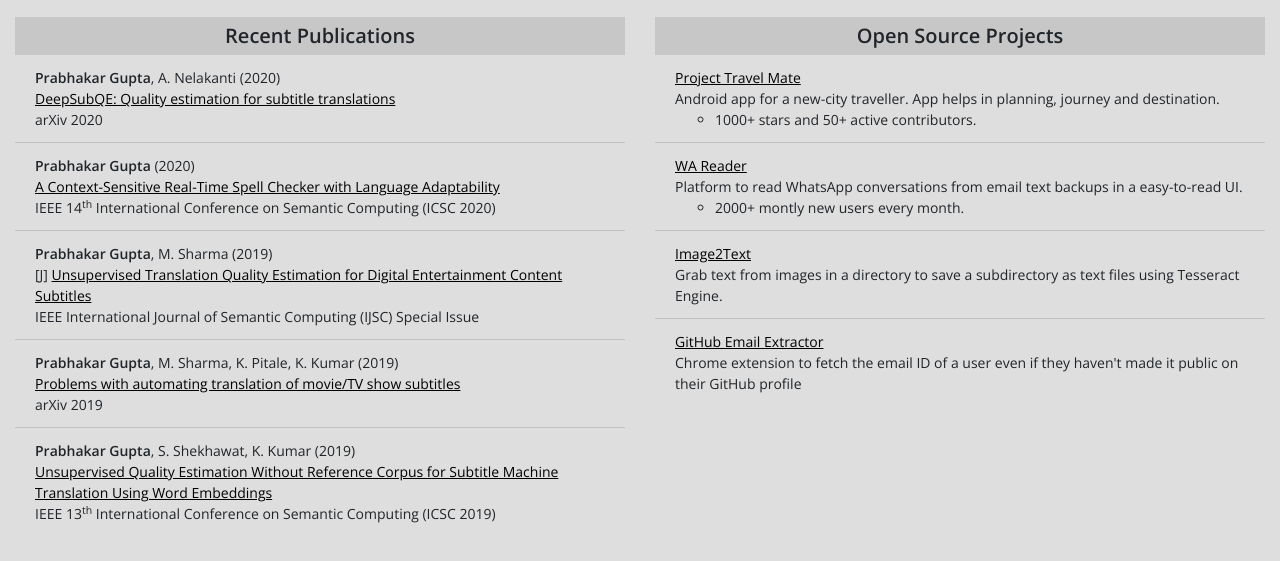
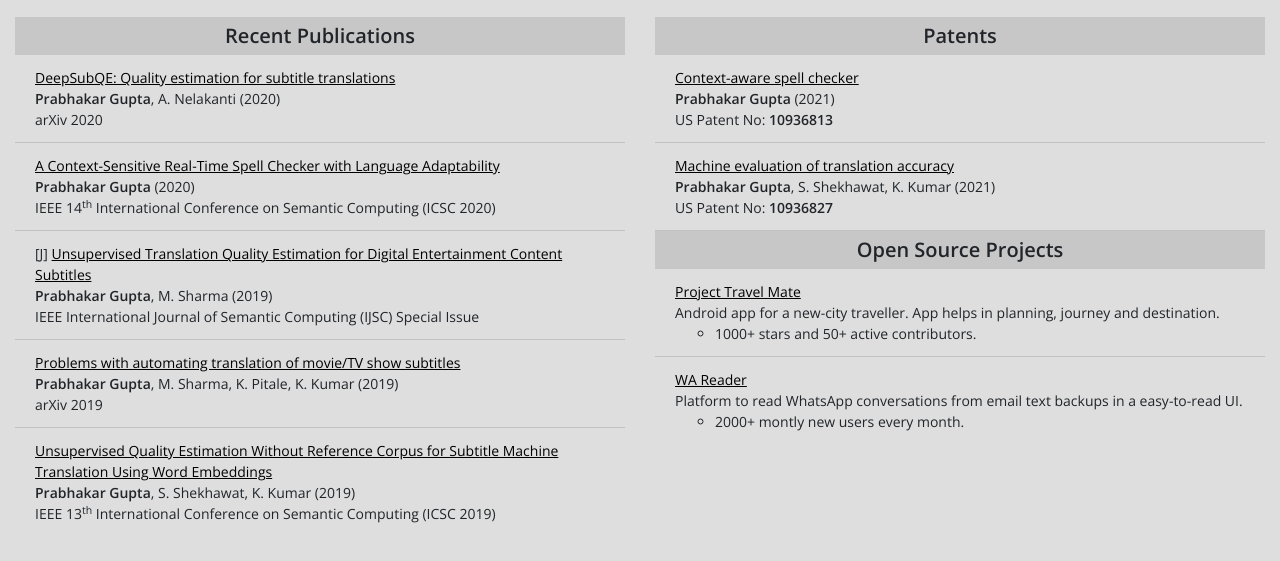
Before and after one commit to prabhakar267/prabhakar267.github.io, a plain HTML site: page index.html in a window 1280 px wide. Shown: the part 199-760 px from the top of the page. Drawn offline with nearby package versions, Linux system fonts and the light colour scheme.

Commit message:
Add Patent Links

```diff
--- a/index.html
+++ b/index.html
@@ -42,33 +42,46 @@
                 <div class="section-header">Recent Publications</div>
                 <ul class="list-group list-group-flush publication-list">
                     <li class="list-group-item">
+                        <a href="https://arxiv.org/abs/2004.13828" class="publication-link">DeepSubQE: Quality estimation for subtitle translations</a><br>
                         <strong>Prabhakar Gupta</strong>, A. Nelakanti (2020) <br>
-                        <a href="https://arxiv.org/abs/2004.13828" class="publication-link">DeepSubQE: Quality estimation for subtitle translations</a><br>
                         arXiv 2020
                     </li>
                     <li class="list-group-item">
+                        <a href="https://ieeexplore.ieee.org/abstract/document/9031515" class="publication-link">A Context-Sensitive Real-Time Spell Checker with Language Adaptability</a><br>
                         <strong>Prabhakar Gupta</strong> (2020) <br>
-                        <a href="https://ieeexplore.ieee.org/abstract/document/9031515" class="publication-link">A Context-Sensitive Real-Time Spell Checker with Language Adaptability</a><br>
                         IEEE 14<sup>th</sup> International Conference on Semantic Computing (ICSC 2020)
                     </li>
                     <li class="list-group-item">
+                        [J] <a href="https://www.worldscientific.com/doi/pdf/10.1142/S1793351X20500026" class="publication-link">Unsupervised Translation Quality Estimation for Digital Entertainment Content Subtitles</a><br>
                         <strong>Prabhakar Gupta</strong>, M. Sharma (2019) <br>
-                        [J] <a href="https://www.worldscientific.com/doi/pdf/10.1142/S1793351X20500026" class="publication-link">Unsupervised Translation Quality Estimation for Digital Entertainment Content Subtitles</a><br>
                         IEEE International Journal of Semantic Computing (IJSC) Special Issue
                     </li>
                     <li class="list-group-item">
+                        <a href="https://arxiv.org/abs/1909.05362" class="publication-link">Problems with automating translation of movie/TV show subtitles</a><br>
                         <strong>Prabhakar Gupta</strong>, M. Sharma, K. Pitale, K. Kumar (2019) <br>
-                        <a href="https://arxiv.org/abs/1909.05362" class="publication-link">Problems with automating translation of movie/TV show subtitles</a><br>
                         arXiv 2019
                     </li>
                     <li class="list-group-item">
+                        <a href="https://ieeexplore.ieee.org/abstract/document/8665529" class="publication-link">Unsupervised Quality Estimation Without Reference Corpus for Subtitle Machine Translation Using Word Embeddings</a><br>
                         <strong>Prabhakar Gupta</strong>, S. Shekhawat, K. Kumar (2019) <br>
-                        <a href="https://ieeexplore.ieee.org/abstract/document/8665529" class="publication-link">Unsupervised Quality Estimation Without Reference Corpus for Subtitle Machine Translation Using Word Embeddings</a><br>
                         IEEE 13<sup>th</sup> International Conference on Semantic Computing (ICSC 2019)
                     </li>
                 </ul>
             </div>
             <div class="col-lg-6">
+                <div class="section-header">Patents</div>
+                <ul class="list-group list-group-flush projects-list">
+                    <li class="list-group-item">
+                        <a href="http://www.pat2pdf.org/patents/pat10936813.pdf" class="publication-link">Context-aware spell checker</a><br>
+                        <strong>Prabhakar Gupta</strong> (2021)<br>
+                        US Patent No: <strong>10936813</strong>
+                    </li>
+                    <li class="list-group-item">
+                        <a href="http://www.pat2pdf.org/patents/pat10936827.pdf" class="publication-link">Machine evaluation of translation accuracy</a><br>
+                        <strong>Prabhakar Gupta</strong>, S. Shekhawat, K. Kumar (2021)<br>
+                        US Patent No: <strong>10936827</strong>
+                    </li>
+                </ul>
                 <div class="section-header">Open Source Projects</div>
                 <ul class="list-group list-group-flush projects-list">
                     <li class="list-group-item">
@@ -84,14 +97,6 @@
                         <ul>
                             <li>2000+ montly new users every month.</li>
                         </ul>
-                    </li>
-                    <li class="list-group-item">
-                        <a href="https://github.com/prabhakar267/image2text">Image2Text</a><br>
-                        Grab text from images in a directory to save a subdirectory as text files using Tesseract Engine.
-                    </li>
-                    <li class="list-group-item">
-                        <a href="https://github.com/prabhakar267/github-email-extractor">GitHub Email Extractor</a><br>
-                        Chrome extension to fetch the email ID of a user even if they haven't made it public on their GitHub profile
                     </li>
                 </ul>
             </div>
```
